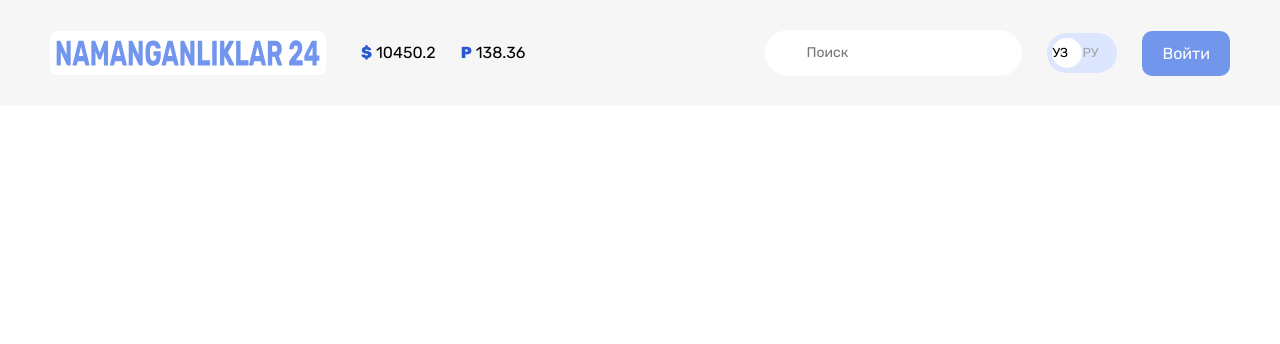
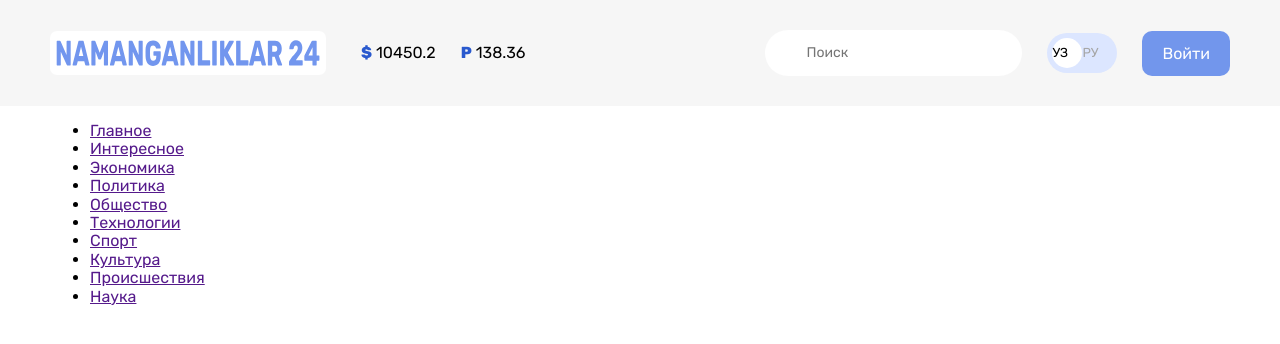
Before and after one commit to samandarweb/n24, a plain HTML site: page index.html in a window 1280 px wide. Drawn offline with Linux system fonts and the light colour scheme.

Commit message:
site nav add commit

```diff
--- a/index.html
+++ b/index.html
@@ -59,8 +59,46 @@
                </a>
            </div>
         </div>
+
+        <div class="container">
+            <!-- NAVBAR -->
+            <nav class="site-nav">
+                <ul class="sitenav-list">
+                    <li class="sitenav-item">
+                        <a class="sitenav-link" href="" >Главное</a>
+                    </li>
+                    <li class="sitenav-item">
+                        <a class="sitenav-link" href="" >Интересное</a>
+                    </li>
+                    <li class="sitenav-item">
+                        <a class="sitenav-link" href="" >Экономика</a>
+                    </li>
+                    <li class="sitenav-item">
+                        <a class="sitenav-link" href="" >Политика</a>
+                    </li>
+                    <li class="sitenav-item">
+                        <a class="sitenav-link" href="" >Общество</a>
+                    </li>
+                    <li class="sitenav-item">
+                        <a class="sitenav-link" href="" >Технологии</a>
+                    </li>
+                    <li class="sitenav-item">
+                        <a class="sitenav-link" href="" >Спорт</a>
+                    </li>
+                    <li class="sitenav-item">
+                        <a class="sitenav-link" href="" >Культура</a>
+                    </li>
+                    <li class="sitenav-item">
+                        <a class="sitenav-link" href="" >Происшествия</a>
+                    </li>
+                    <li class="sitenav-item">
+                        <a class="sitenav-link" href="">Наука</a>
+                    </li>
+                </ul>
+            </nav>
+
     </header>
-    <!-- Main -->
+        </div<!-- Main -->
 
 </body>
 </html>
```
